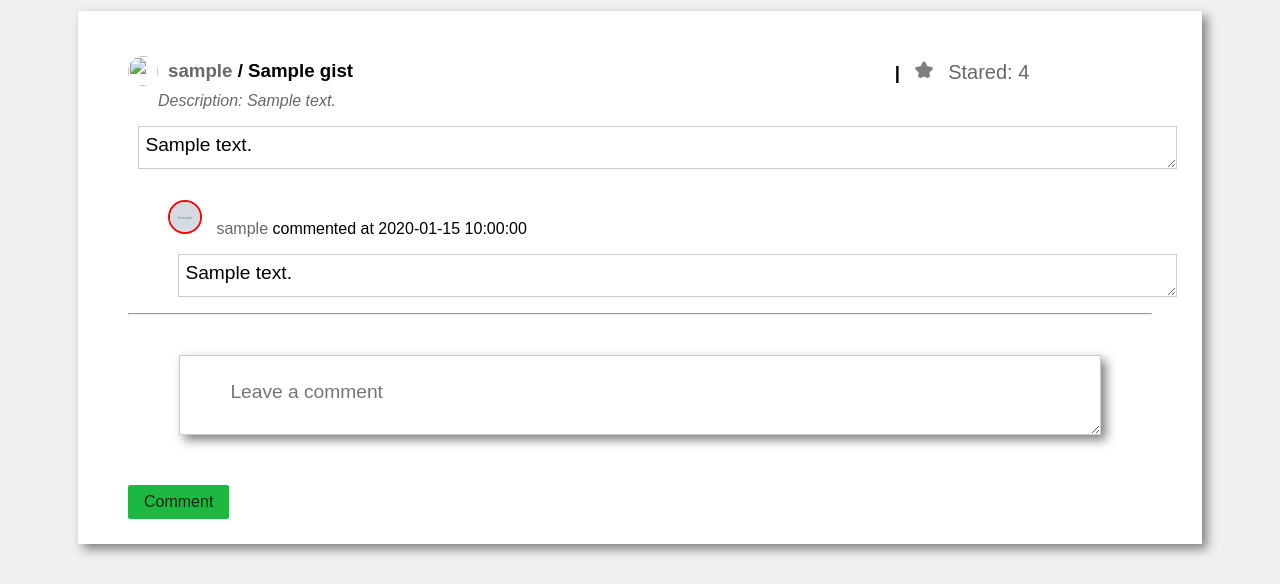
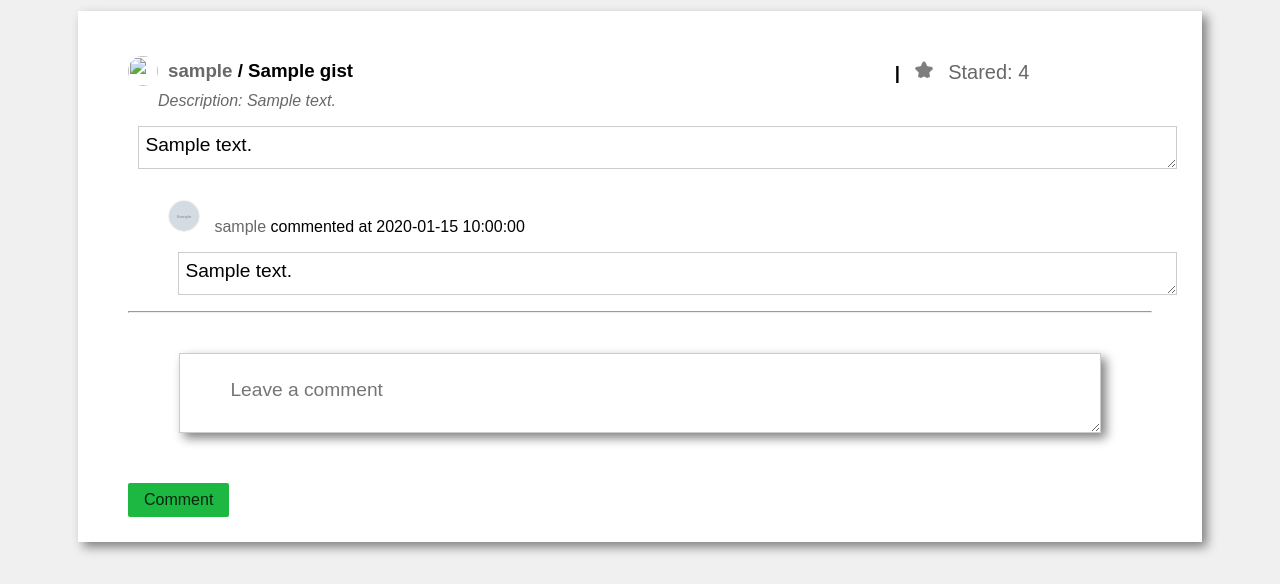
Before and after one commit to zixuanzhang-x/code-gist, a Flask app: template templates/gist_page/gist.html in a window 1280 px wide; the page is wider, and only the part inside the window is pictured. Shown: the part 163-747 px from the top of that part. Run offline with Flask 2, Linux system fonts and the light colour scheme; the visitor is signed in with stand-in values (Sample User, id 1); the template is opened without the code that fills it: most values are stand-ins (such as "Sample title", 1, 10 or a date in 2020); grey boxes marked "Sample" are stand-in pictures; some libraries are stand-ins or nearby versions.

Commit message:
Update gist.css

```diff
--- a/static/css/gist.css
+++ b/static/css/gist.css
@@ -69,9 +69,7 @@
 
 /* comments user picture */
 #comment-user-pic {
-
-    /* border: 1px solid rgb(240 240 240); */
-    border: 2px solid red;
+    border: 1px solid rgb(240 240 240);
     border-radius: 50%;
     margin-right: 10px;
     margin-top: 15px;
```
